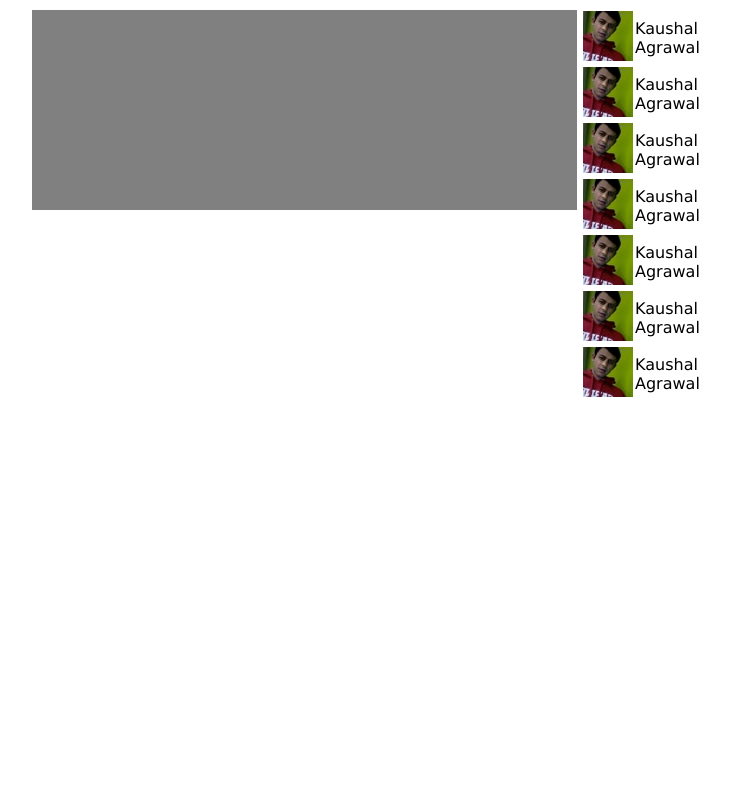
After one commit to josenelson/FbHackathon, a PHP site: page /FbHackaton/event.php in a window 1280 px wide. The commit adds this page. Shown: the whole page, without its empty margins (258-988 px from the left). Run offline with PHP 8.4, Linux system fonts and the light colour scheme.

Commit message:
event files

```diff
--- a/css/style.css
+++ b/css/style.css
@@ -67,3 +67,25 @@ div.event-text p.event-date{
 	font-size:0.7em;
 	font-style:italic;
 }
+
+
+
+/*Styling sheets for the event page*/
+div#right-side{
+	width:150px;
+	height:100%;
+	float:right;
+
+}
+
+div#left-side{
+	width:545px;
+	height:200px;
+	background-color:gray;
+	float:left;
+}
+
+p.people-name{
+	margin:0;
+	padding:0;
+}
--- /dev/null
+++ b/event.php
@@ -0,0 +1,31 @@
+<!DOCTYPE HTML>
+<html>
+	<head>
+		<link rel="stylesheet" href="css/style.css"/>
+	</head>
+	<body>
+		<div id="page">
+		<div id="bottom-page">
+			<div id="right-side">
+				<table border="0" cellspacing="0">
+					<tbody>
+						<tr><td><img src="img/profile.jpg"></td><td><p class="people-name">Kaushal Agrawal</p></td></tr>
+						<tr><td><img src="img/profile.jpg"></td><td><p class="people-name">Kaushal Agrawal</p></td></tr>
+						<tr><td><img src="img/profile.jpg"></td><td><p class="people-name">Kaushal Agrawal</p></td></tr>
+						<tr><td><img src="img/profile.jpg"></td><td><p class="people-name">Kaushal Agrawal</p></td></tr>
+						<tr><td><img src="img/profile.jpg"></td><td><p class="people-name">Kaushal Agrawal</p></td></tr>
+						<tr><td><img src="img/profile.jpg"></td><td><p class="people-name">Kaushal Agrawal</p></td></tr>
+						<tr><td><img src="img/profile.jpg"></td><td><p class="people-name">Kaushal Agrawal</p></td></tr>
+					</tbody>
+				</table>
+			</div>
+			<div id="left-side">
+
+
+
+			</div>
+			<div style="clear:both;"/>
+		</div>
+		</div>
+	</body>
+</html>
```
Also changed, not shown: img/profile.jpg (added).
